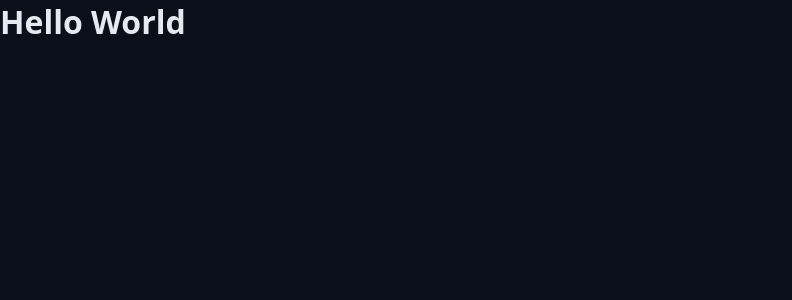
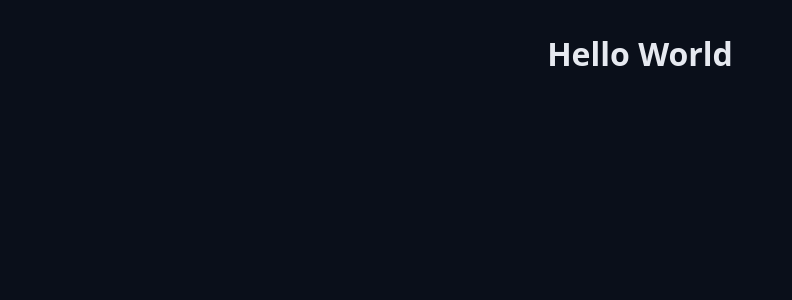
Before and after one commit to Gabrieldevreis/chronos-pomodoro, a React (Vite) app: page / in a window 1280 px wide. Shown: the top 300 px of the page, without its empty margins (0-792 px from the left). Built offline with nearby package versions, Linux system fonts and the light colour scheme.

Commit message:
feat: update App component to use Container and Heading components with global and theme styles

```diff
--- a/src/App.tsx
+++ b/src/App.tsx
@@ -1,5 +1,14 @@
+import './styles/global.css';
+import './styles/themes.css';
+import { Container } from './components/Container';
+import { Heading } from './components/Heading';
+
 function App() {
-  return <h1>Hello World</h1>;
+  return (
+    <Container>
+      <Heading>Hello World</Heading>
+    </Container>
+  );
 }
 
 export { App };
```
